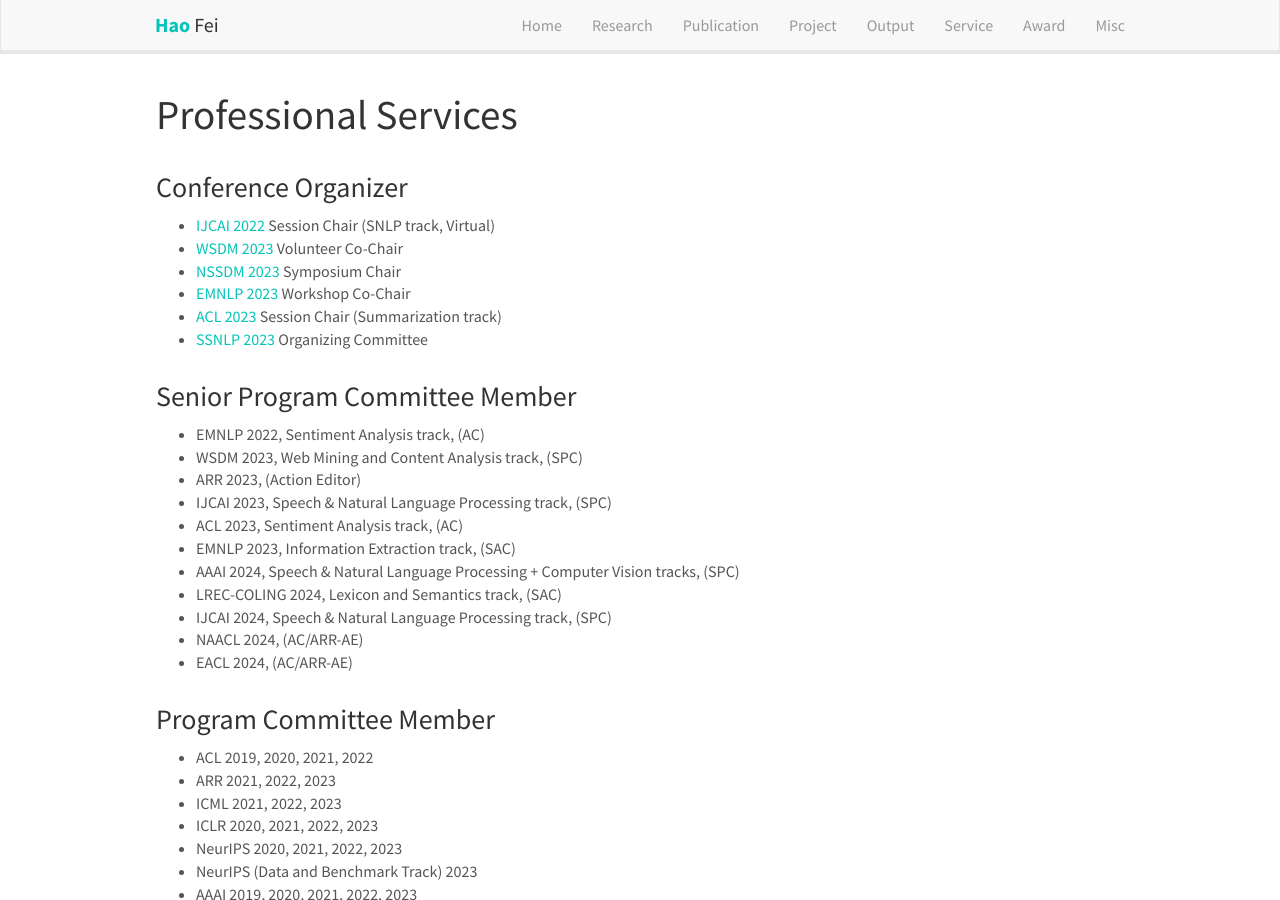
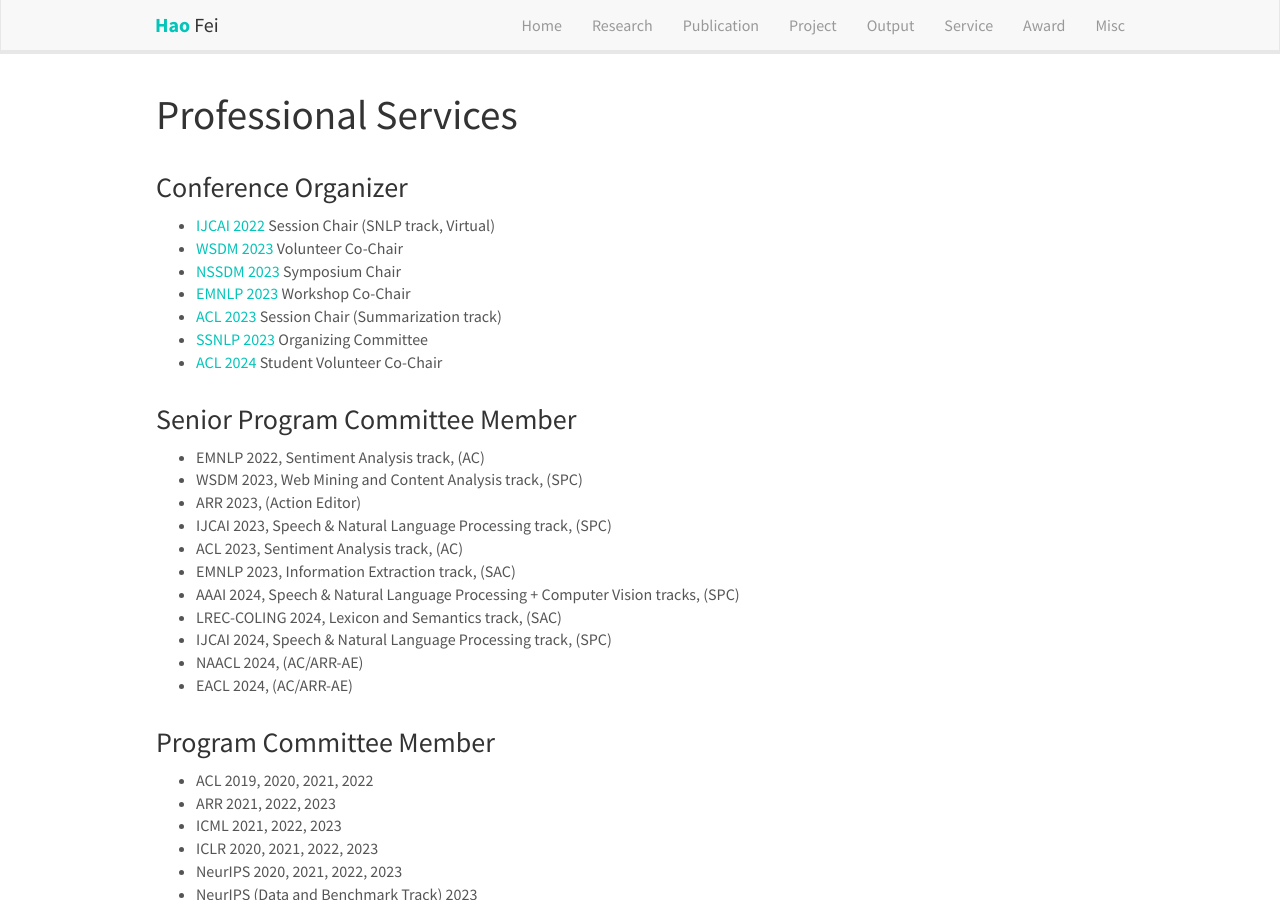
Before and after one commit to scofield7419/scofield7419.github.io, a Jekyll site: the page built from _pages/services.md, in a window 1280 px wide and 900 px high. Built offline with Jekyll 4.4.1, drawn with Linux system fonts in a browser that asks for light colours; nearby versions of some CDN libraries; comment, search, counter and statistics services are not loaded; a style sheet for code colours, icons or effects is not loaded.

Commit message:
Update services.md

```diff
--- a/_pages/services.md
+++ b/_pages/services.md
@@ -20,6 +20,7 @@
 - [EMNLP 2023](https://2023.emnlp.org/organization/) Workshop Co-Chair
 - [ACL 2023](https://ijcai-22.org/) Session Chair (Summarization track)
 - [SSNLP 2023](https://wing-nus.github.io/ssnlp-2023/) Organizing Committee
+- [ACL 2024](https://2024.aclweb.org/) Student Volunteer Co-Chair
 
 
 
```
